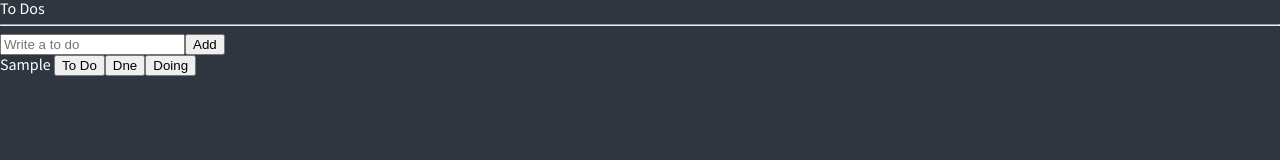
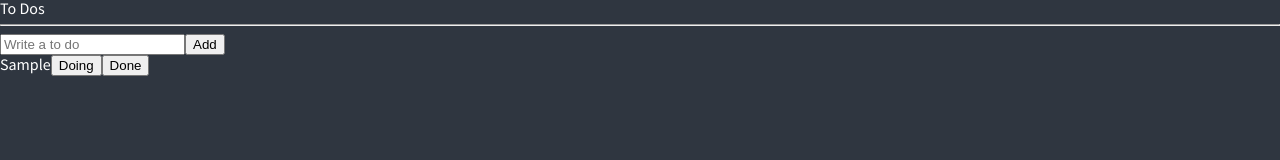
Before and after one commit to WithYourLanguage/resat-master-class, a React (Create React App) app: page / in a window 1280 px wide. Both pictures are taken after typing "Sample" into the empty fields and a click on the button "Add". Shown: the top 160 px of the page. Built offline with nearby package versions, Linux system fonts and the light colour scheme.

Commit message:
6.13 Categories
강의 6.13에서는 Btn을 만들고 카테고리를 전환하는 것에 대해 연습했다

```diff
--- a/src/components/ToDo.tsx
+++ b/src/components/ToDo.tsx
@@ -1,11 +1,23 @@
-import { IToDo } from "../atoms";
+import { useSetRecoilState } from "recoil";
+import { IToDo, toDoState } from "../atoms";
 
-function ToDo({ text }: IToDo) {
+function ToDo({ text, category, id }: IToDo) {
+	const setToDos = useSetRecoilState(toDoState)
+  const onClick = (event: React.MouseEvent<HTMLButtonElement>) => {
+	const {currentTarget: {name}} = event
+  };
   return (
     <li>
-      <span>{text}</span> <button>To Do</button>
-      <button>Dne</button>
-      <button>Doing</button>
+      <span>{text}</span>
+      {category !== "DOING" && (
+        <button name="DOING" onClick={onClick}>Doing</button>
+      )}
+      {category !== "TO_DO" && (
+        <button name="TO_DO" onClick={onClick}>To Do</button>
+      )}
+      {category !== "DONE" && (
+        <button name="DONE" onClick={onClick}>Done</button>
+      )}
     </li>
   );
 }
```
